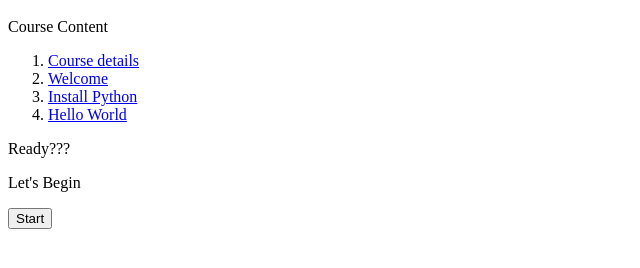
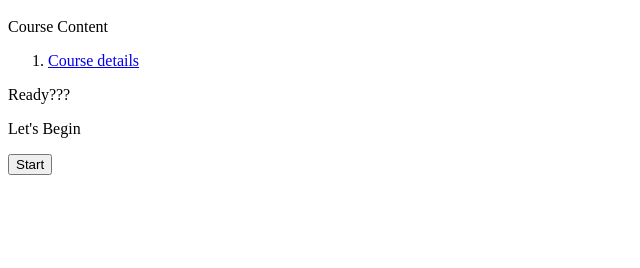
Before and after one commit to ducky123456/CodingLand, a plain HTML site: page python.html in a window 1280 px wide. Shown: the part 144-412 px from the top of the page, without its empty margins (0-640 px from the left). Drawn offline with Linux system fonts and the light colour scheme.

Commit message:
Update python.html

```diff
--- a/python.html
+++ b/python.html
@@ -11,9 +11,6 @@
     <p>Course Content</p>
     <ol>
       <li><a href="python.html">Course details</a></li>
-      <li><a href="python_start.html">Welcome</a></li>
-      <li><a href="python_install.html">Install Python</a></li>
-      <li><a href="python_hello_world.html">Hello World</a></li>
     </ol>
     <p>Ready???</p>
     <p>Let's Begin</p>
```
